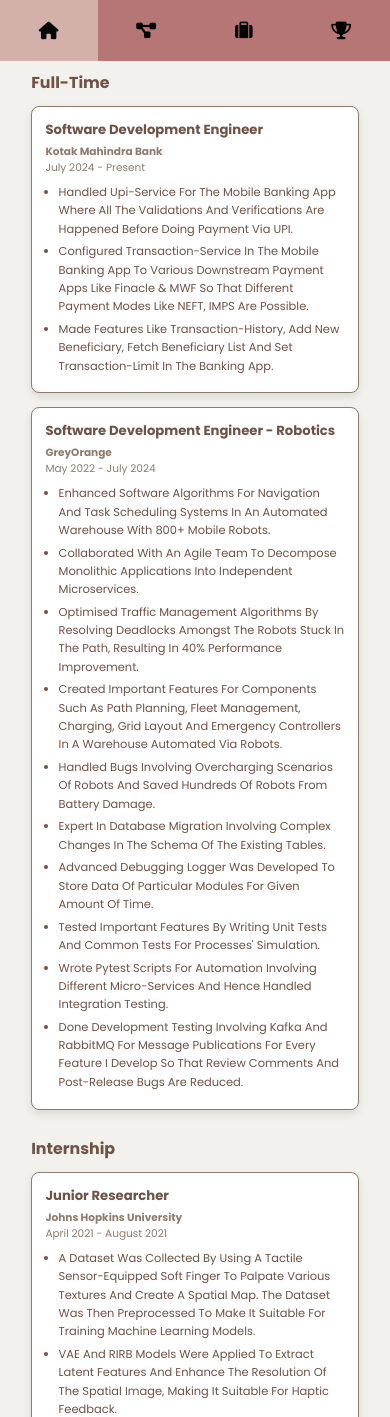
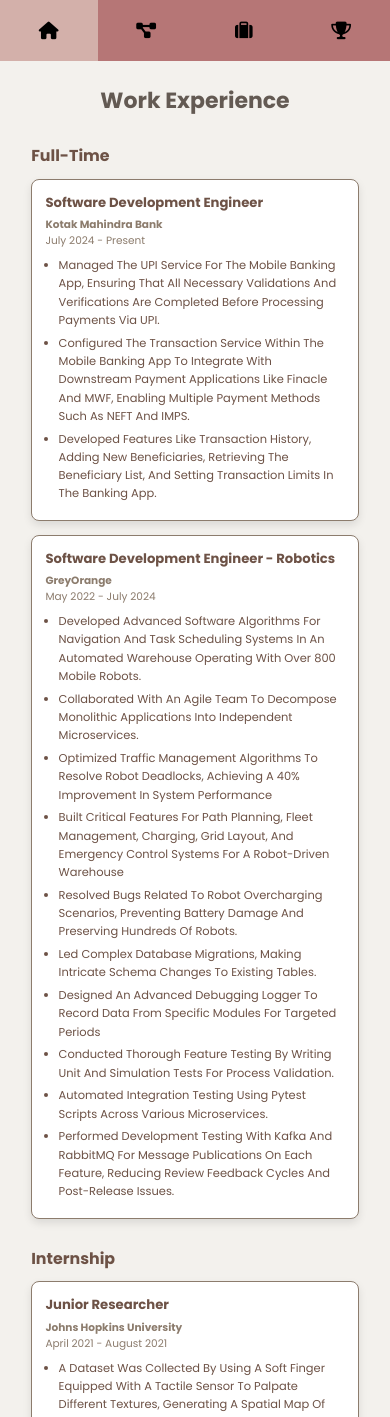
Before and after one commit to neel3998/Portfolio, a plain HTML site: page work-experience.html in a window 390 px wide. Shown: the top 1417 px of the page. Drawn offline with Linux system fonts and the light colour scheme.

Commit message:
Done and dusted.

```diff
--- a/css/style.css
+++ b/css/style.css
@@ -127,7 +127,7 @@ section {
   float: right; /* Float the content to the right */
   left: 5%;
   margin-right: 7%;
-  margin-top: 5%;
+  margin-top: 8%;
   transition: visibility 0.3s ease;
 }
 .content p1 {
@@ -215,6 +215,9 @@ section {
 
     padding: 20px; /* Add padding to content on mobile devices */
     margin-right: 20px;
+  }
+  .content p1 {
+    font-size: 4rem;
   }
 }
 .navbar a:hover {
@@ -324,6 +327,7 @@ body, html {
   }
 
   .section-title {
+    margin-top: 7.5rem;
     font-size: 2.5rem;
   }
 
@@ -457,7 +461,8 @@ body, html {
   }
 
   .experience-main-title {
-    font-size: 2rem;
+    margin-top: 7.5rem;
+    font-size: 2.5rem;
   }
 
   .job-section-title {
--- a/work-experience.html
+++ b/work-experience.html
@@ -27,9 +27,9 @@
                     <p class="employer-name">Kotak Mahindra Bank</p>
                     <span class="employment-duration">July 2024 - Present</span>
                     <ul class="role-description">
-                        <li>Handled upi-service for the mobile banking app where all the validations and verifications are happened before doing payment via UPI.</li>
-                        <li>Configured transaction-service in the mobile banking app to various downstream payment apps like Finacle & MWF so that different payment modes like NEFT, IMPS are possible.</li>
-                        <li>Made features like transaction-history, add new beneficiary, fetch beneficiary list and set transaction-limit in the banking app. </li>
+                        <li>Managed the UPI service for the mobile banking app, ensuring that all necessary validations and verifications are completed before processing payments via UPI.</li>
+                        <li>Configured the transaction service within the mobile banking app to integrate with downstream payment applications like Finacle and MWF, enabling multiple payment methods such as NEFT and IMPS.</li>
+                        <li>Developed features like transaction history, adding new beneficiaries, retrieving the beneficiary list, and setting transaction limits in the banking app.</li>
                     </ul>
                 </div>
                 <div class="job-card">
@@ -37,26 +37,17 @@
                     <p class="employer-name">GreyOrange</p>
                     <span class="employment-duration">May 2022 - July 2024</span>
                     <ul class="role-description">
-                        <li>Enhanced software algorithms for navigation and task scheduling systems in an
-                            automated warehouse with 800+ mobile robots.</li>
+                        <li>Developed advanced software algorithms for navigation and task scheduling systems in an automated warehouse operating with over 800 mobile robots.</li>
                         <li>Collaborated with an agile team to decompose monolithic applications into independent
                             microservices.</li>
-                        <li>Optimised traffic management algorithms by resolving deadlocks amongst the robots
-                            stuck in the path, resulting in 40% performance improvement.</li>
-                        <li>Created important features for components such as path planning, fleet management,
-                            charging, grid layout and emergency controllers in a warehouse automated via robots.</li>
-                        <li>Handled bugs involving overcharging scenarios of robots and saved hundreds of robots
-                            from battery damage.</li>
-                        <li>Expert in database migration involving complex changes in the schema of the existing
-                            tables.</li>
-                        <li>Advanced debugging logger was developed to store data of particular modules for given
-                            amount of time.</li>
-                        <li>Tested important features by writing unit tests and common tests for processes'
-                            simulation.</li>
-                        <li>Wrote Pytest scripts for automation involving different micro-services and hence handled
-                            integration testing.</li>
-                        <li>Done development testing involving Kafka and RabbitMQ for message publications for
-                            every feature I develop so that review comments and post-release bugs are reduced.</li>
+                        <li>Optimized traffic management algorithms to resolve robot deadlocks, achieving a 40% improvement in system performance</li>
+                        <li>Built critical features for path planning, fleet management, charging, grid layout, and emergency control systems for a robot-driven warehouse</li>
+                        <li>Resolved bugs related to robot overcharging scenarios, preventing battery damage and preserving hundreds of robots.</li>
+                        <li>Led complex database migrations, making intricate schema changes to existing tables.</li>
+                        <li>Designed an advanced debugging logger to record data from specific modules for targeted periods</li>
+                        <li>Conducted thorough feature testing by writing unit and simulation tests for process validation.</li>
+                        <li>Automated integration testing using Pytest scripts across various microservices.</li>
+                        <li>Performed development testing with Kafka and RabbitMQ for message publications on each feature, reducing review feedback cycles and post-release issues.</li>
 
                     </ul>
                 </div>
@@ -73,11 +64,8 @@
                     <p class="employer-name">Johns Hopkins University</p>
                     <span class="employment-duration">April 2021 - August 2021</span>
                     <ul class="role-description">
-                        <li>A dataset was collected by using a tactile sensor-equipped soft finger to palpate various
-                            textures and create a spatial map. The dataset was then preprocessed to make it suitable
-                            for training machine learning models.</li>
-                        <li>VAE and RIRB models were applied to extract latent features and enhance the resolution
-                            of the spatial image, making it suitable for haptic feedback.</li>
+                        <li>A dataset was collected by using a soft finger equipped with a tactile sensor to palpate different textures, generating a spatial map of each. The dataset was then preprocessed to prepare it for training machine learning models.</li>
+                        <li>VAE and RIRB models were applied to extract latent features and improve the resolution of the spatial images, optimizing them for haptic feedback.</li>
                     </ul>
                     <div class="project-links">
                         <a href="https://github.com/neel3998/JHU-VAE" class="button" target="_blank"><i class="fab fa-github"></i> Source Code</a>
@@ -88,9 +76,8 @@
                     <p class="employer-name">J.K.Lakshmi Cement Pvt Ltd</p>
                     <span class="employment-duration">May 2020 - July 2020</span>
                     <ul class="role-description">
-                        <li>Analysed the industry's data and used ML to notify the company for maintenance of the
-                            machines.</li>
-                        <li>Used Auto-Encoder model to predict the anomaly in the data.</li>
+                        <li>Analyzed industry data and applied machine learning to alert the company when machine maintenance was needed.</li>
+                        <li>Utilized an Auto-Encoder model to detect anomalies in the data.</li>
                     </ul>
                     <div class="project-links">
                         <a href="https://drive.google.com/file/d/1NhXQkv9ajMVahTmDNa6AOzT9VCYf-bbi/view?usp=drive_link" class="button" target="_blank">View Project Report</a>
```
Also changed, not shown: accomplishments.html (+1 -1 lines), index.html (+11 -8 lines), projects.html (+28 -27 lines).
